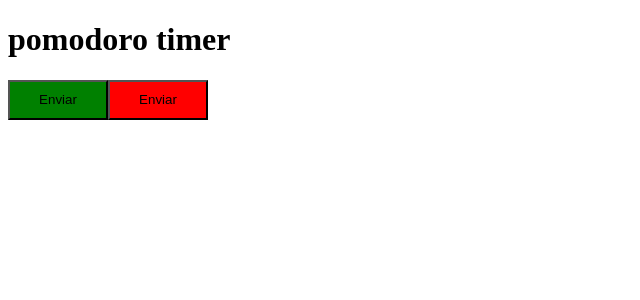
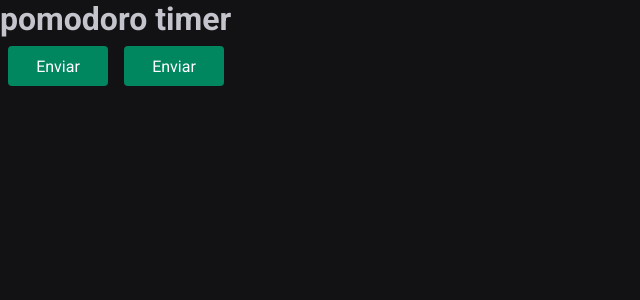
Before and after one commit to ItanuRomero/pomodoro-timer, a React (Vite) app: page / in a window 1280 px wide. Shown: the top 300 px of the page, without its empty margins (0-640 px from the left). Built offline with nearby package versions, Linux system fonts and the light colour scheme.

Commit message:
feat: add themes, types and styles with styled components

```diff
--- a/index.html
+++ b/index.html
@@ -1,13 +1,24 @@
 <!doctype html>
 <html lang="en">
+
 <head>
   <meta charset="UTF-8" />
+  <link rel="preconnect" href="https://fonts.googleapis.com" />
+  <link rel="preconnect" href="https://fonts.gstatic.com" crossorigin />
+
+
   <link rel="icon" type="image/svg+xml" href="/pomodoro.png" />
   <meta name="viewport" content="width=device-width, initial-scale=1.0" />
+
+
+  <link href="https://fonts.googleapis.com/css2?family=Roboto+Mono:wght@700&family=Roboto:wght@400;500;700&display=swap"
+    rel="stylesheet" />
   <title>Pomodoro timer</title>
 </head>
+
 <body>
   <div id="root"></div>
   <script type="module" src="/src/main.tsx"></script>
 </body>
+
 </html>
--- a/src/App.tsx
+++ b/src/App.tsx
@@ -1,12 +1,15 @@
+import { ThemeProvider } from 'styled-components'
 import { Button } from './components/button'
+import { defaultTheme } from './styles/themes/default'
+import { GlobalStyle } from './styles/global'
 
 export function App() {
   return (
-    <>
+    <ThemeProvider theme={defaultTheme}>
+      <GlobalStyle />
       <h1>pomodoro timer</h1>
-
       <Button variant="primary" />
       <Button variant="secondary" />
-    </>
+    </ThemeProvider>
   )
 }
--- a/src/components/button/styles.ts
+++ b/src/components/button/styles.ts
@@ -1,4 +1,4 @@
-import styled, { css } from 'styled-components'
+import styled from 'styled-components'
 
 export type ButtonVariant = 'primary' | 'secondary'
 
@@ -6,16 +6,13 @@
   variant: ButtonVariant
 }
 
-const variants = {
-  primary: 'green',
-  secondary: 'red',
-}
-
 export const ButtonContainer = styled.button<ButtonContainerProps>`
   width: 100px;
   height: 40px;
+  border-radius: 4px;
+  border: 0;
+  margin: 8px;
 
-  ${(props) => css`
-    background-color: ${variants[props.variant]};
-  `}
+  background-color: ${(props) => props.theme['green-500']};
+  color: ${(props) => props.theme.white};
 `
--- /dev/null
+++ b/src/styles/global.ts
@@ -0,0 +1,25 @@
+import { createGlobalStyle } from 'styled-components'
+
+export const GlobalStyle = createGlobalStyle`
+ * {
+    margin: 0;
+    padding: 0;
+    box-sizing: 'border-box';
+ }
+
+ :focus {
+    outline: 0;
+    box-shadow: 0 0 0 2px ${(props) => props.theme['green-500']};
+ }
+
+ body {
+    background: ${(props) => props.theme['gray-900']};
+    color: ${(props) => props.theme['gray-300']};
+ }
+
+ body, input, textarea, button {
+    font-family: 'Roboto', sans-serif;
+    font-weight: 400;
+    font-size: 1rem;
+ }
+`
--- /dev/null
+++ b/src/styles/themes/default.ts
@@ -0,0 +1,21 @@
+export const defaultTheme = {
+  white: '#FFF',
+
+  'gray-100': '#E1E1E6',
+  'gray-300': '#C4C4CC',
+  'gray-400': '#8D8D99',
+  'gray-500': '#7C7C8A',
+  'gray-600': '#323238',
+  'gray-700': '#29292E',
+  'gray-800': '#202024',
+  'gray-900': '#121214',
+
+  'green-300': '#00B37E',
+  'green-500': '#00875F',
+  'green-700': '#015F43',
+
+  'red-500': '#AB222E',
+  'red-700': '#7A1921',
+
+  'yellow-500': '#FBA94C',
+}
```
Also changed, not shown: src/@types/styled.d.ts (added, +8 -0 lines). Lines whose indentation alone changed are shown as unchanged.
